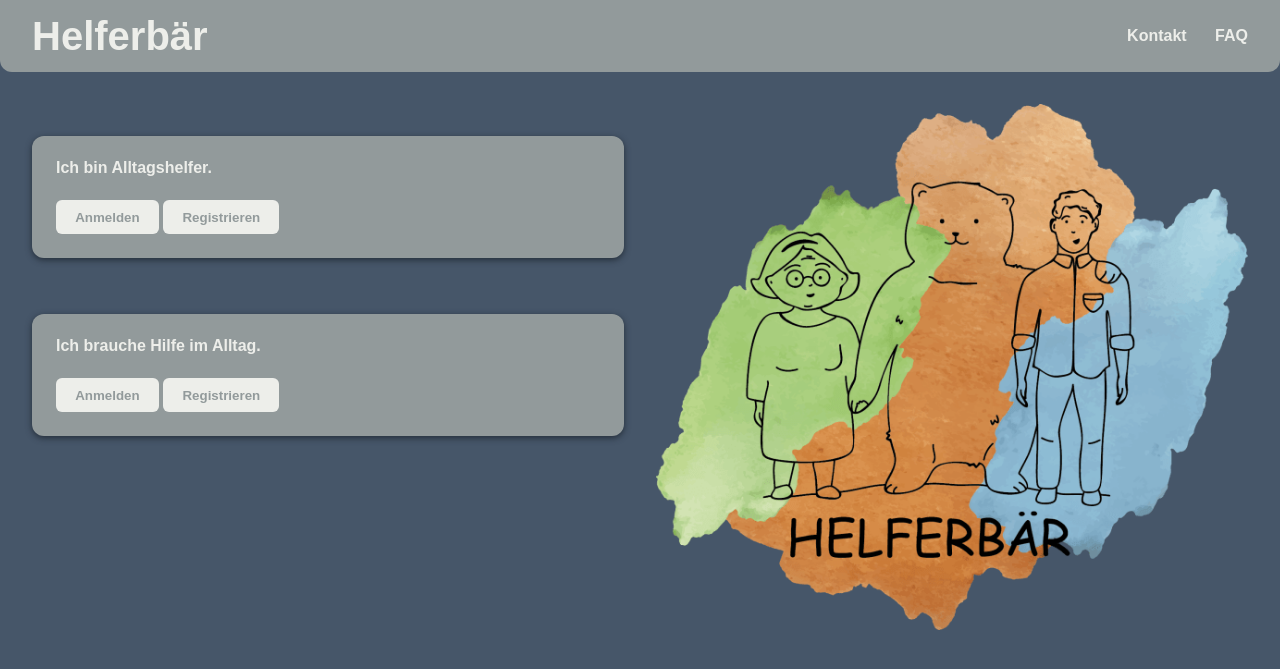
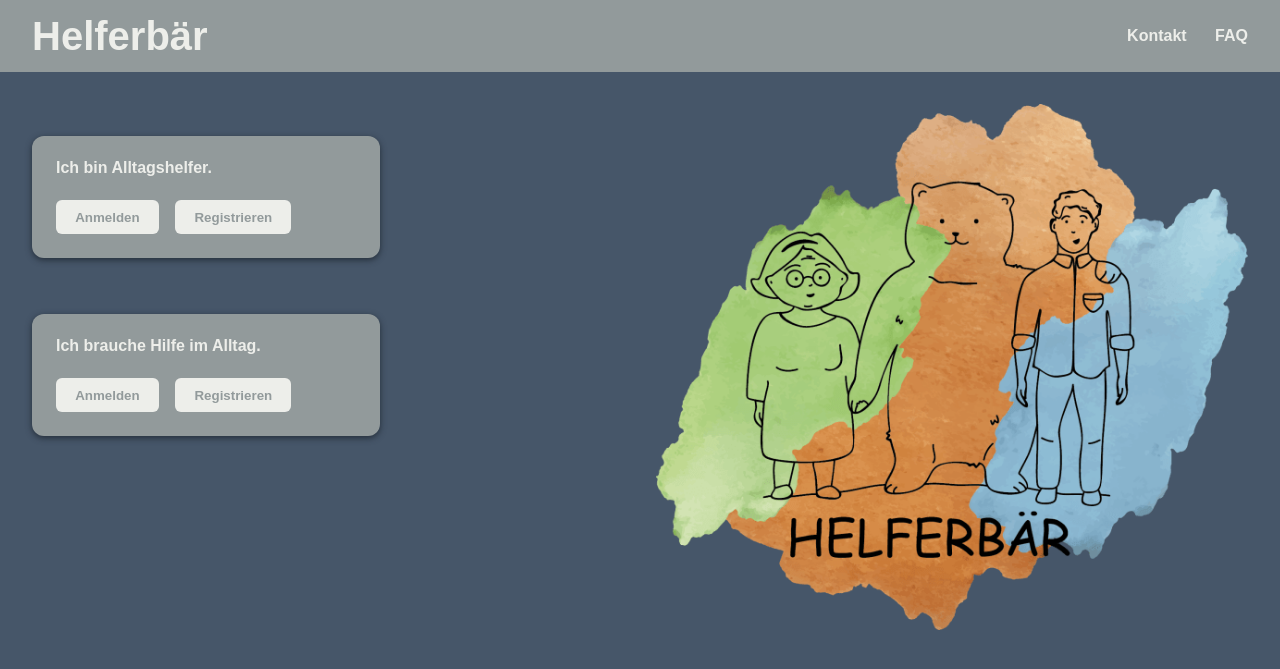
Before and after one commit to malinschtz/Helferbaer, a Flask app: page /test/ in a window 1280 px wide. Shown: the top 669 px of the page. Run offline with Flask 3, Linux system fonts and the light colour scheme; some web fonts are replaced.

Commit message:
HTML+CSS angepastt

```diff
--- a/static/css/style_test.css
+++ b/static/css/style_test.css
@@ -16,10 +16,10 @@ main {
   background-color: var(--color-main);
   padding: 1rem 2rem;
   color: var(--color-light_shade);
-  border-top-left-radius: 0;
+  /*border-top-left-radius: 0;
   border-top-right-radius: 0;
   border-bottom-left-radius: 12px;
-  border-bottom-right-radius: 12px;
+  border-bottom-right-radius: 12px;*/
 }
 
 .logo {
@@ -68,6 +68,7 @@ main {
   box-shadow: 0 2px 6px #242e39;
   padding: 1.5rem;
   margin-top: 2rem;
+  max-width: 300px;
 }
 
 .box p {
@@ -78,6 +79,7 @@ main {
 
 .box button {
   margin-top: 0.5rem;
+  margin-right: 0.75rem;
   font-weight: 600;
   padding: 0.6rem 1.2rem;
   border-radius: 6px;
```
